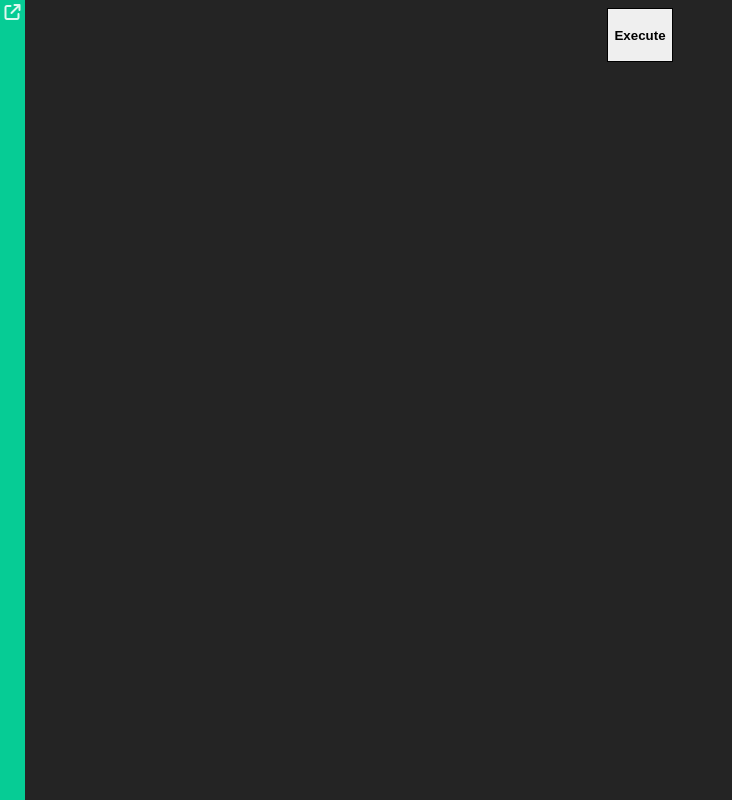
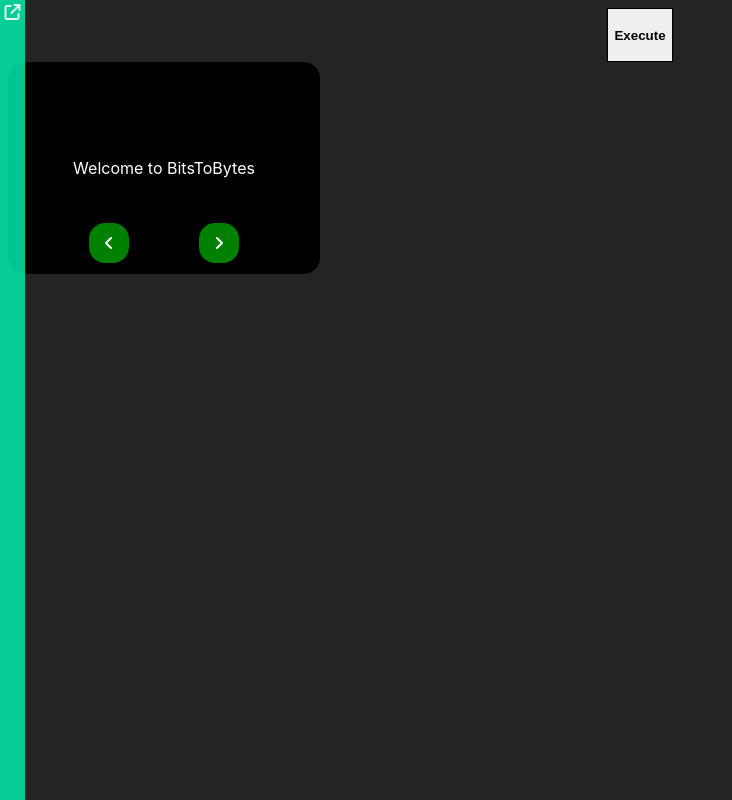
Before and after one commit to Furrj/BitsToBytes, a React (Vite) app: page / in a window 1280 px wide. Shown: the whole page, without its empty margins (0-732 px from the left). Built offline with nearby package versions, Linux system fonts and the light colour scheme.

Commit message:
basic dialogue box UI layout and dialogue array

```diff
--- a/src/App.tsx
+++ b/src/App.tsx
@@ -8,6 +8,7 @@
 import InstructionInput from "./components/Interfaces/Instructions/InstructionInput";
 import InstructionOutput from "./components/Interfaces/Instructions/InstructionOutput";
 import Interpreter from "./components/Interfaces/Instructions/Interpreter";
+import DialogueBox from "./components/UI/DialogueBox";
 
 const initState: JSX.Element[] = [];
 
@@ -36,6 +37,7 @@
         return component;
       })}
       <Interpreter />
+      <DialogueBox />
       <ComponentToolbar
         components={components}
         updateComponents={updateActiveComponents}
--- a/src/components/RAM/RAM.module.css
+++ b/src/components/RAM/RAM.module.css
@@ -5,12 +5,10 @@
   border-radius: 1rem;
   background-color: white;
   color: black;
-  position: absolute;
-  left: 20%;
-  top: 25%;
   display: flex;
   flex-direction: column;
   cursor: pointer;
+  position: absolute;
 }
 
 .title {
--- /dev/null
+++ b/src/components/UI/DialogueBox.module.css
@@ -0,0 +1,55 @@
+@import "../../vars.css";
+
+.box {
+  width: 300px;
+  height: 200px;
+  border: var(--border);
+  border-radius: 1rem;
+  cursor: pointer;
+  background: black;
+  color: white;
+  padding: 5px;
+  display: flex;
+  flex-direction: column;
+  align-items: center;
+  justify-content: center;
+  position: absolute;
+}
+
+.arrowCont {
+  display: flex;
+  align-items: center;
+  justify-content: space-between;
+  position: absolute;
+  bottom: 10px;
+}
+
+.leftBox {
+  width: 40px;
+  height: 40px;
+  border-radius: 1rem;
+  background: green;
+  display: flex;
+  align-items: center;
+  justify-content: center;
+  margin-right: 35px;
+}
+
+.rightBox {
+  width: 40px;
+  height: 40px;
+  border-radius: 1rem;
+  background: green;
+  display: flex;
+  align-items: center;
+  justify-content: center;
+  margin-left: 35px;
+}
+
+.leftBox:hover {
+  background: lightgreen;
+}
+
+.rightBox:hover {
+  background: lightgreen;
+}
--- /dev/null
+++ b/src/components/UI/DialogueBox.tsx
@@ -0,0 +1,35 @@
+import React, { useState } from "react";
+import styles from "./DialogueBox.module.css";
+import Draggable from "react-draggable";
+
+//UTILS
+import dialogue from "../../utils/dialogue";
+
+const DialogueBox: React.FC = () => {
+  const [currentDialogue, setCurrentDialogue] = useState<number>(0);
+  const nodeRef: React.MutableRefObject<null> = React.useRef(null);
+
+  return (
+    <Draggable nodeRef={nodeRef}>
+      <div className={styles.box} ref={nodeRef}>
+        {dialogue[currentDialogue]}
+        <div className={styles.arrowCont}>
+          <div
+            className={styles.leftBox}
+            onClick={() => setCurrentDialogue(currentDialogue - 1)}
+          >
+            <i className="fa-solid fa-angle-left" />
+          </div>
+          <div
+            className={styles.rightBox}
+            onClick={() => setCurrentDialogue(currentDialogue + 1)}
+          >
+            <i className="fa-solid fa-angle-right" />
+          </div>
+        </div>
+      </div>
+    </Draggable>
+  );
+};
+
+export default DialogueBox;
--- /dev/null
+++ b/src/utils/dialogue.ts
@@ -0,0 +1,3 @@
+const dialogue: string[] = ["Welcome to BitsToBytes", "Select a RAM module"];
+
+export default dialogue;
```
